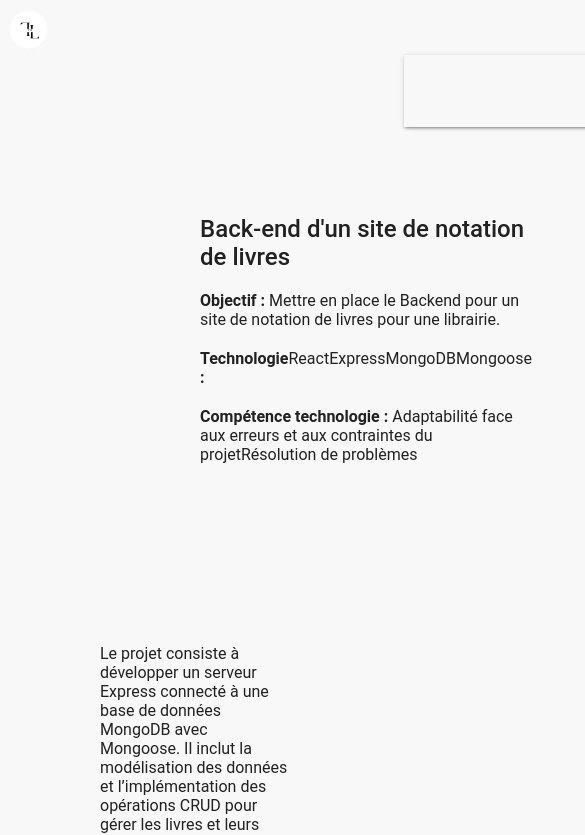
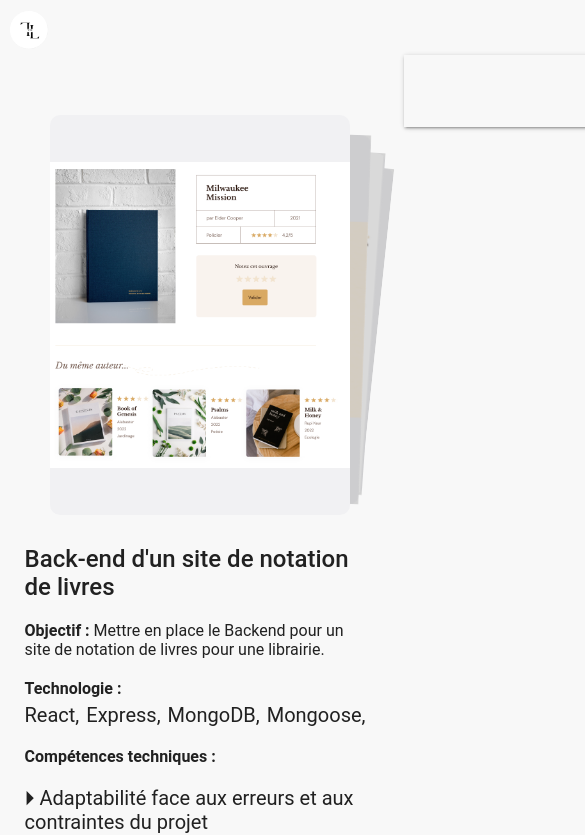
Before and after one commit to laure-ld/portfolio, a React (Create React App) app: page /projets/1 in a window 390 px wide. Shown: the top 835 px of the page, 585 px wide, since content can reach past the window. Built offline with nearby package versions, Linux system fonts and the light colour scheme.

Commit message:
maj du responsive

```diff
--- a/src/components/main.js
+++ b/src/components/main.js
@@ -37,7 +37,7 @@ function Main() {
             <ContactForm />
             {isVisible && (
                 <button id="backToTop" className="back-to-top" aria-label="Retour en haut" onClick={scrollToTop}>
-                &#8638;
+                &#8593;
                 </button>
             )}
         </section>
--- a/src/components/projetDetail.js
+++ b/src/components/projetDetail.js
@@ -36,9 +36,20 @@ const ProjetDetail = () => {
                     <p><strong>Objectif : </strong> {projet.objectif}</p>
                     <div className="tech">
                         <p><strong>Technologie : </strong></p>
-                        <p className="tech-list">{projet.technologie}</p>
+                        <ul className="tech-list">
+                            {projet.technologie.map((tech, index) => (
+                                <li key={index}>{tech},</li>
+                            ))}
+                        </ul>
                     </div>
-                    <p className="tech-competence"><strong>Compétence technologie : </strong>{projet.competences}</p>
+                    <div className="tech-competence">
+                        <p><strong>Compétences techniques : </strong></p>
+                        <ul>
+                            {projet.competences.map((competence, index) => (
+                                <li key={index}>&#9205; {competence}</li>
+                            ))}
+                        </ul>
+                    </div>
                 </div>
             </div>
 
--- a/src/data-projects.json
+++ b/src/data-projects.json
@@ -7,7 +7,7 @@
         "name" : "Back-end d'un site de notation de livres",
         "github" : "https://github.com/laure-ld/P7-Dev-Web-livres.git",
         "objectif": "Mettre en place le Backend pour un site de notation de livres pour une librairie.",
-        "technologie": ["React", "Express", "MongoDB", "Mongoose"],
+        "technologie": [" React", " Express", " MongoDB", " Mongoose"],
         "competences": ["Adaptabilité face aux erreurs et aux contraintes du projet",  "Résolution de problèmes"],
         "description": " Le projet consiste à développer un serveur Express connecté à une base de données MongoDB avec Mongoose. Il inclut la modélisation des données et l’implémentation des opérations CRUD pour gérer les livres et leurs notations, en assurant la sécurité des données. Un système d’authentification sécurisé sera mis en place, ainsi que la gestion du téléchargement et de l’optimisation des images. Les utilisateurs pourront noter les livres et une moyenne sera calculée automatiquement. L’application suivra une architecture MVC et respectera les bonnes pratiques du Green Code pour minimiser son empreinte écologique.",
         "retour_experience": "J’ai travaillé exclusivement sur le backend et rencontré des difficultés avec le code du frontend, notamment la cohérence des noms et les contraintes ESLint. J’ai bien assimilé le système CRUD et les schémas Mongoose. À l’avenir, j’améliorerais la sécurité avec Yup et implémenterais une authentification OAuth."
--- a/src/styles/projetDetail.scss
+++ b/src/styles/projetDetail.scss
@@ -1,8 +1,8 @@
 @use './color' as *;
 
 .mySecondSwiper {
-    width: 300px;
-    height:300px;
+    width: 500px;
+    height: 600px;
     display: flex;
     justify-content: center;
     align-items: center;
@@ -10,27 +10,43 @@
 
 .mySecondSwiper img {
     width: 100%;
+    height: 100%;
+    border-radius: 10px;
     object-fit: contain;
-    border-radius: 10px;
+    background-color: $box-color;
 }
 
 .projet {
     .projet-detail {
     display: flex;
     margin: 100px;
+    align-items: center;
     }
     .infoProjet {
         display: flex;
-        padding: 50px 100px;
+        padding: 50px 0 0 80px;
         gap: 20px;
         flex-direction: column;
         font-size: 20px;
 
         .tech {
             display: flex;
-
+            flex-direction: column;
+            gap: 5px;
             .tech-list {
+                display: flex;
                 gap: 7px;
+                margin: 0;
+                li {
+                    color: $text-color;
+                    list-style: none;
+                }
+            }
+        }
+        .tech-competence {
+            li {
+                color: $text-color;
+                list-style: none;
             }
         }
     }
@@ -41,9 +57,50 @@
         display: flex;
         flex-direction: column;
         font-size: 20px;
+        line-height: 30px;
     }
 }
 
+@media screen and (max-width: 1150px) {
+    .mySecondSwiper {
+        width: 400px;
+        height: 500px;
+    }
+}
+@media screen and (max-width: 1024px) {
+    .mySecondSwiper {
+        width: 300px;
+        height: 400px;
+    }
+    .projet{
+        .infoProjet{
+            .tech, .tech-competence{
+                ul {
+                    padding: 0;
+                }
+            }
+        }
+    }
+}
+@media screen and (max-width: 840px) {
+    .projet {
+        .projet-detail{
+            flex-direction: column;
+            margin: 50px;
+            gap: 30px;
+            .infoProjet {
+                padding: 0;
+                h2 {
+                    justify-content: center;
+                    display: flex;
+                }
+            }
+        }
+        .detailProjet {
+            padding: 0 50px 30px 50px;
+        }
+    }
+}
 @media screen and (max-width: 375px) {
     .projet {
         .projet-detail {
@@ -54,12 +111,20 @@
             width: 200px;
             height: 200px;
             }
-        }
-        .infoProjet {
-            padding: 50px 2rem;
+            .infoProjet {
+                padding: 50px 2rem 0;
+                h2 {
+                    font-size: 1.3rem;
+                    text-align: center;
+                }
+                li, p {
+                    font-size: 1rem;
+                    line-height: 30px;
+                }
+            }
         }
         .detailProjet {
-            padding: 50px 2rem;
+            padding: 30px 2rem;
         }
     }
 }
```
